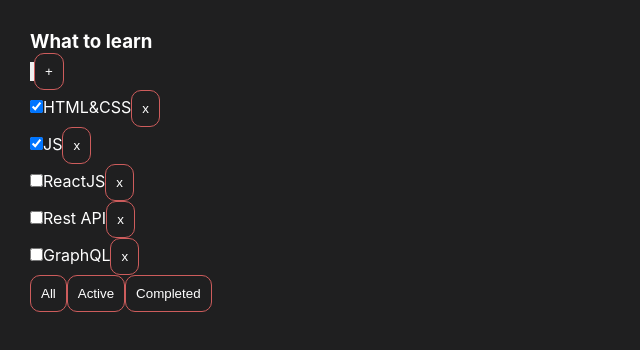
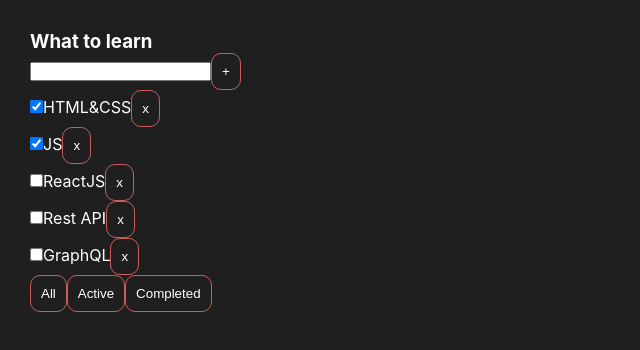
Before and after one commit to demorest49de/3-todolist, a React (Create React App) app: page / in a window 1280 px wide. Shown: the top 350 px of the page, without its empty margins (0-640 px from the left). Built offline with nearby package versions, Linux system fonts and the light colour scheme.

Commit message:
Changes App.tsx Todolist.tsx

```diff
--- a/src/App.tsx
+++ b/src/App.tsx
@@ -8,11 +8,11 @@
 function App() {
 
     let [tasks, setTasks] = useState([
-        { id: v1(), title: "HTML&CSS", isDone: true },
-        { id: v1(), title: "JS", isDone: true },
-        { id: v1(), title: "ReactJS", isDone: false },
-        { id: v1(), title: "Rest API", isDone: false },
-        { id: v1(), title: "GraphQL", isDone: false },
+        {id: v1(), title: "HTML&CSS", isDone: true},
+        {id: v1(), title: "JS", isDone: true},
+        {id: v1(), title: "ReactJS", isDone: false},
+        {id: v1(), title: "Rest API", isDone: false},
+        {id: v1(), title: "GraphQL", isDone: false},
     ]);
 
     function removeTask(id: string) {
@@ -35,12 +35,27 @@
         setFilter(value);
     }
 
+    function addTask() {
+        const newTask = {id: v1(), title: "New task", isDone: false};
+        const withNew = [newTask, ...tasks];
+        setTasks(withNew);
+    }
+
+    function changeCheckboxValue(id: string, isChecked: boolean) {
+        debugger
+        const changedValues = tasks.map(task => task.id === id ? {...task, isDone: isChecked} : task)
+        setTasks(changedValues)
+    }
+
     return (
         <div className="App">
             <Todolist title="What to learn"
                       tasks={tasksForTodolist}
                       removeTask={removeTask}
-                      changeFilter={changeFilter} />
+                      addTask={addTask}
+                      changeFilter={changeFilter}
+                      changeCheckboxValue={changeCheckboxValue}
+            />
         </div>
     );
 }
--- a/src/Todolist.tsx
+++ b/src/Todolist.tsx
@@ -1,5 +1,5 @@
 import React from 'react';
-import { v1 } from 'uuid';
+import {v1} from 'uuid';
 import {FilterValuesType} from './App';
 
 type TaskType = {
@@ -13,27 +13,37 @@
     tasks: Array<TaskType>
     removeTask: (taskId: string) => void
     changeFilter: (value: FilterValuesType) => void
+    addTask: () => void
+    changeCheckboxValue: (id: string, isChecked: boolean) => void
 }
 
 export function Todolist(props: PropsType) {
     return <div>
         <h3>{props.title}</h3>
         <div>
-            <input type="button" name="" value=""/>
-            <button>+</button>
+            <input type="text" name="" />
+            <button onClick={props.addTask}>+</button>
         </div>
         <ul>
             {
                 props.tasks.map(t => {
                     const uuid = v1();
-                    return(<li key={t.id}>
-                    <input type="checkbox" id={`checkbox${uuid}`} defaultChecked={t.isDone} />
-                    <label htmlFor={`checkbox${uuid}`}>{t.title}</label>
-                    <button onClick={() => {
-                        props.removeTask(t.id)
-                    }}>x
-                    </button>
-                </li>)})
+                    return (<li key={t.id}>
+                        <input
+                            type="checkbox"
+                            id={`checkbox${uuid}`}
+                            defaultChecked={t.isDone}
+                            onClick={() => {
+                                props.changeCheckboxValue(uuid, !t.isDone)
+                            }}
+                        />
+                        <label htmlFor={`checkbox${uuid}`}>{t.title}</label>
+                        <button onClick={() => {
+                            props.removeTask(t.id)
+                        }}>x
+                        </button>
+                    </li>)
+                })
             }
         </ul>
         <div>
```
